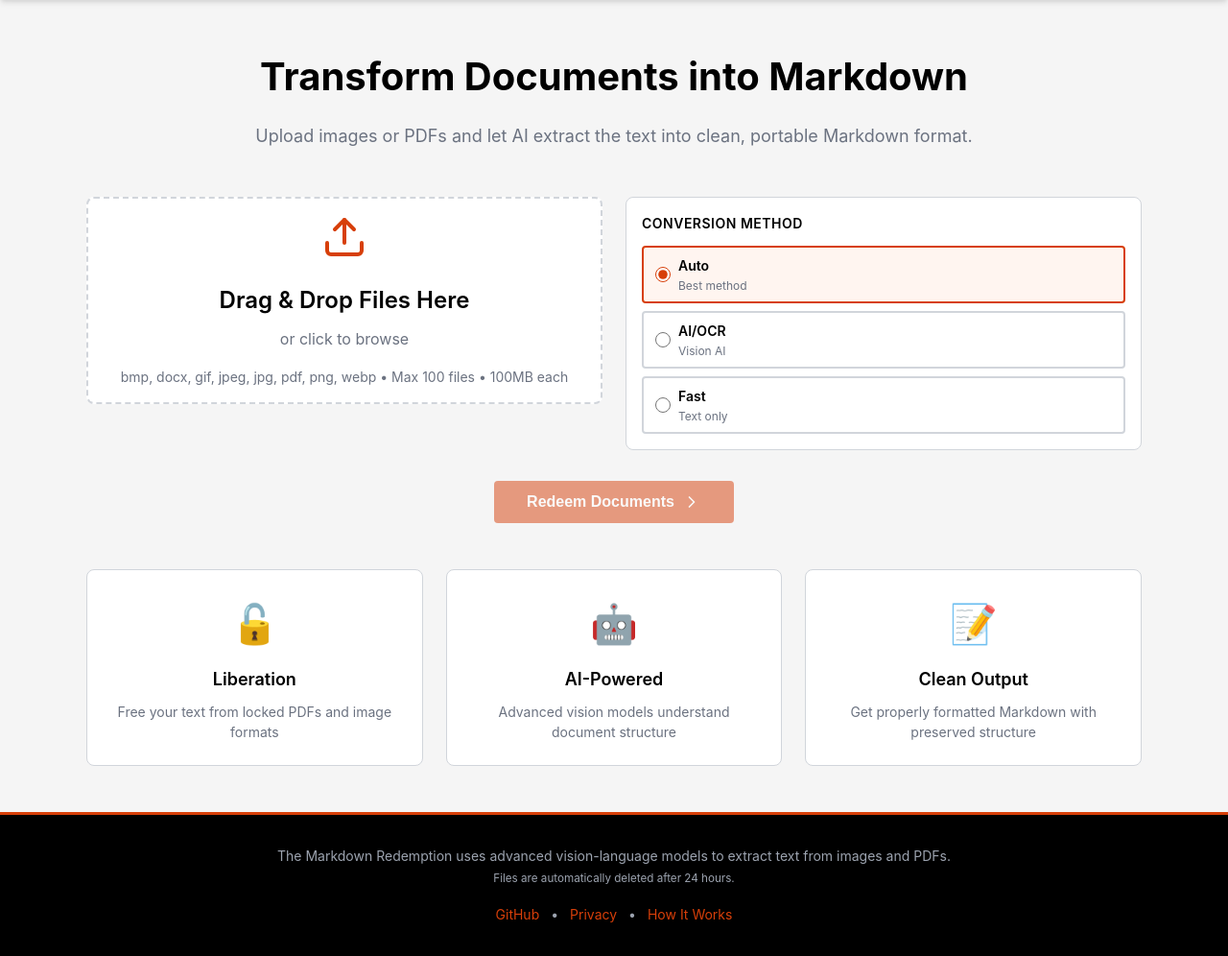
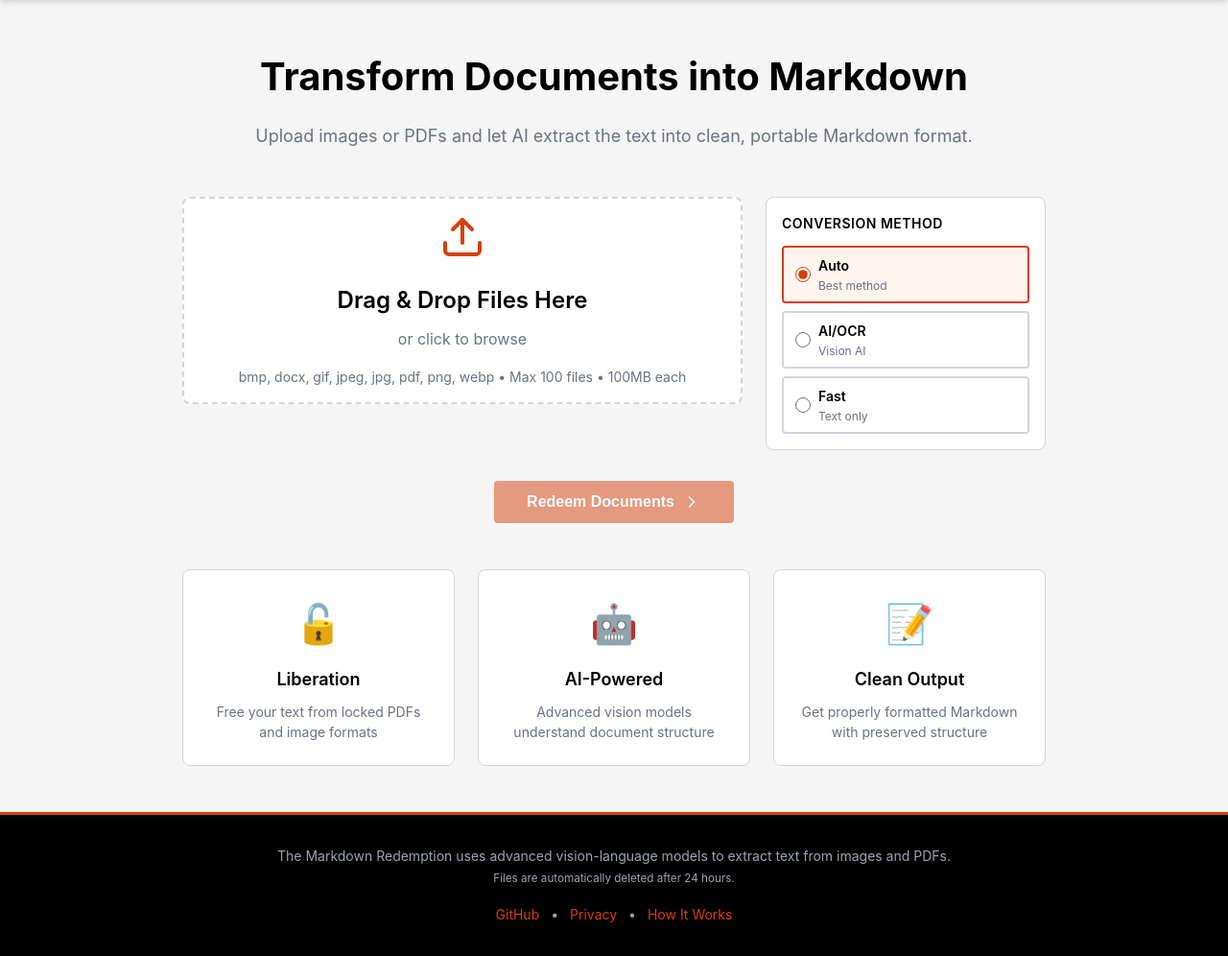
Before and after one commit to dirkpetersen/markdown-redemption, a Flask app: page / in a window 1280 px wide. Shown: the part 104-1100 px from the top of the page at 96% size. Run offline with Flask 3, Linux system fonts and the light colour scheme; some libraries are stand-ins or nearby versions.

Commit message:
Make layout narrower with 2:1 ratio for better proportions
Changes:
- Page max-width: 1100px → 900px (narrower overall)
- Grid ratio: 1fr:1fr → 2fr:1fr (drag-drop 67%, conversion 33%)
- More compact, focused interface
- Conversion method gets less space as requested

Benefits:
- Less overwhelming interface
- Better visual balance
- Conversion sidebar appropriately sized
- Drag-drop still prominent but not excessive

🤖 Generated with [Claude Code](https://claude.com/claude-code)

Co-Authored-By: Claude <noreply@anthropic.com>

```diff
--- a/static/css/style.css
+++ b/static/css/style.css
@@ -158,14 +158,14 @@ body {
 
 /* Upload Page */
 .upload-page {
-    max-width: 1100px;
+    max-width: 900px;
     margin: 0 auto;
 }
 
 /* Upload Grid Layout */
 .upload-grid {
     display: grid;
-    grid-template-columns: 1fr 1fr;
+    grid-template-columns: 2fr 1fr;
     gap: 24px;
     margin-bottom: 32px;
 }
```
